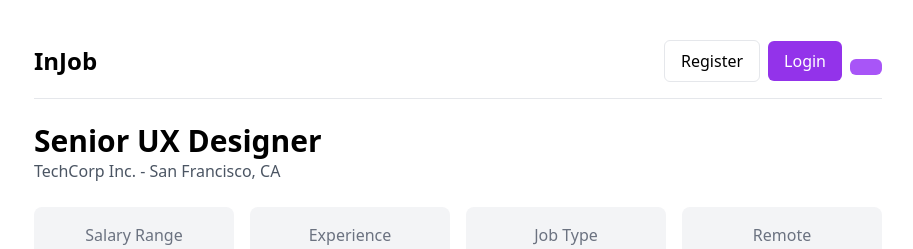
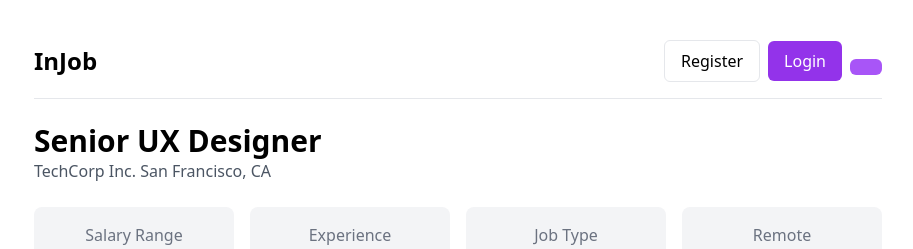
Before and after one commit to injobz/injob_frontend, a React (Create React App) app: page /jobid in a window 1280 px wide. Shown: the top 249 px of the page, without its empty margins (182-1095 px from the left). Built offline with nearby package versions, Linux system fonts and the light colour scheme.

Commit message:
job detail

```diff
--- a/src/components/JobDetail.jsx
+++ b/src/components/JobDetail.jsx
@@ -16,7 +16,7 @@
 
       <div className="mt-6">
         <h2 className="text-3xl font-bold">Senior UX Designer</h2>
-        <p className="text-gray-600">TechCorp Inc. - San Francisco, CA</p>
+        <p className="text-gray-600">TechCorp Inc.  San Francisco, CA</p>
       </div>
 
       <div className="grid grid-cols-2 md:grid-cols-4 gap-4 my-6">
```
